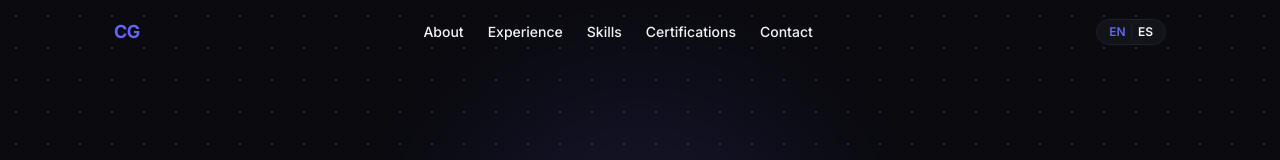
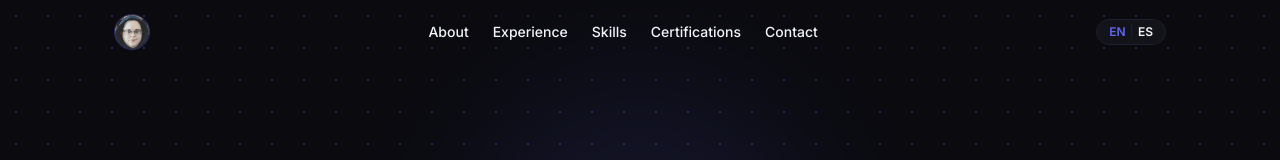
Before and after one commit to cgarrido/cgarrido.github.io, an Astro site: page / in a window 1280 px wide. Shown: the top 160 px of the page. Built offline with nearby package versions, Linux system fonts and the light colour scheme; Astro itself is replaced by a stand-in of ours.

Commit message:
feat: replace nav CG text with profile photo avatar

```diff
--- a/src/components/Nav.astro
+++ b/src/components/Nav.astro
@@ -4,7 +4,9 @@ import { es } from '../i18n/es';
 ---
 <nav class="fixed top-0 left-0 right-0 z-50 transition-all duration-300">
   <div class="container flex items-center justify-between h-16">
-    <a href="#hero" class="text-accent font-bold text-lg tracking-tight">CG</a>
+    <a href="#hero" class="block rounded-full overflow-hidden border border-accent/40 hover:border-accent transition-colors" style="width:36px;height:36px;">
+      <img src="/profile.jpg" alt="Cristian Garrido" width="36" height="36" class="object-cover w-full h-full" />
+    </a>
 
     <!-- Desktop nav links -->
     <div class="hidden md:flex items-center gap-6">
```
